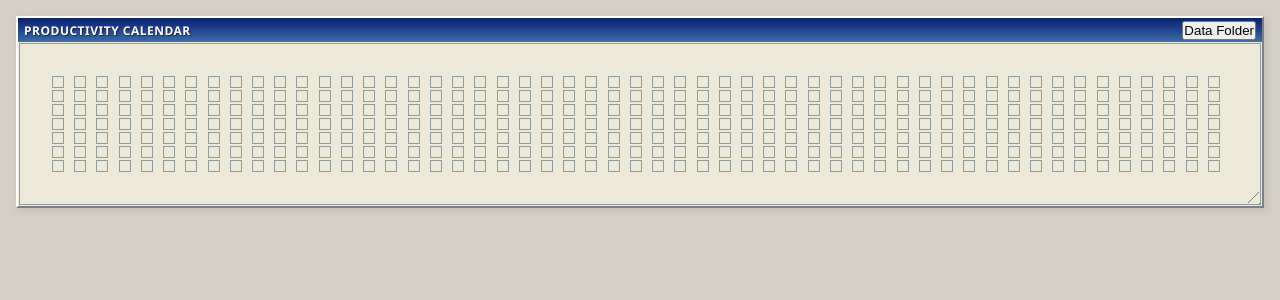
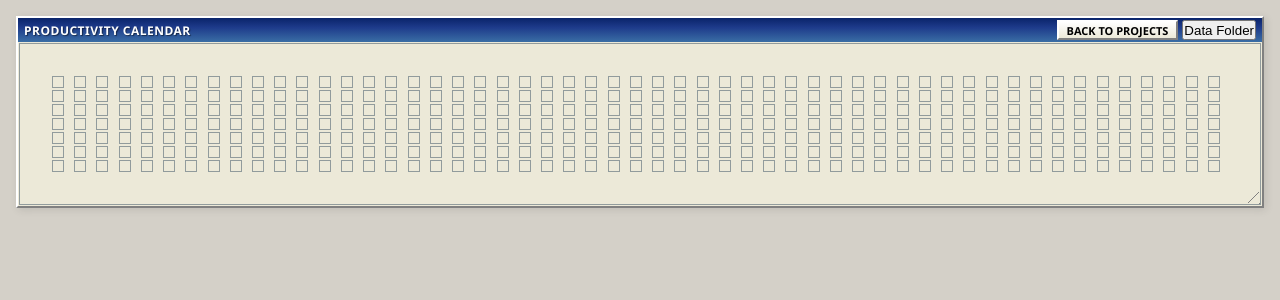
Before and after one commit to dropbop/ElectronProjectTracker, a Flask app: page /calendar in a window 1280 px wide. Shown: the top 300 px of the page. Run offline with Flask 3, Linux system fonts and the light colour scheme.

Commit message:
Update calendar.html
add back to projects button

```diff
--- a/templates/calendar.html
+++ b/templates/calendar.html
@@ -5,7 +5,7 @@
 {% block window_title %}PRODUCTIVITY CALENDAR{% endblock %}
 
 {% block window_controls %}
-    <!-- Add any controls you want here, like a back button -->
+<a href="{{ url_for('list_projects_by_category') }}" class="control-button">BACK TO PROJECTS</a>
 {% endblock %}
 
 {% block content %}
```
